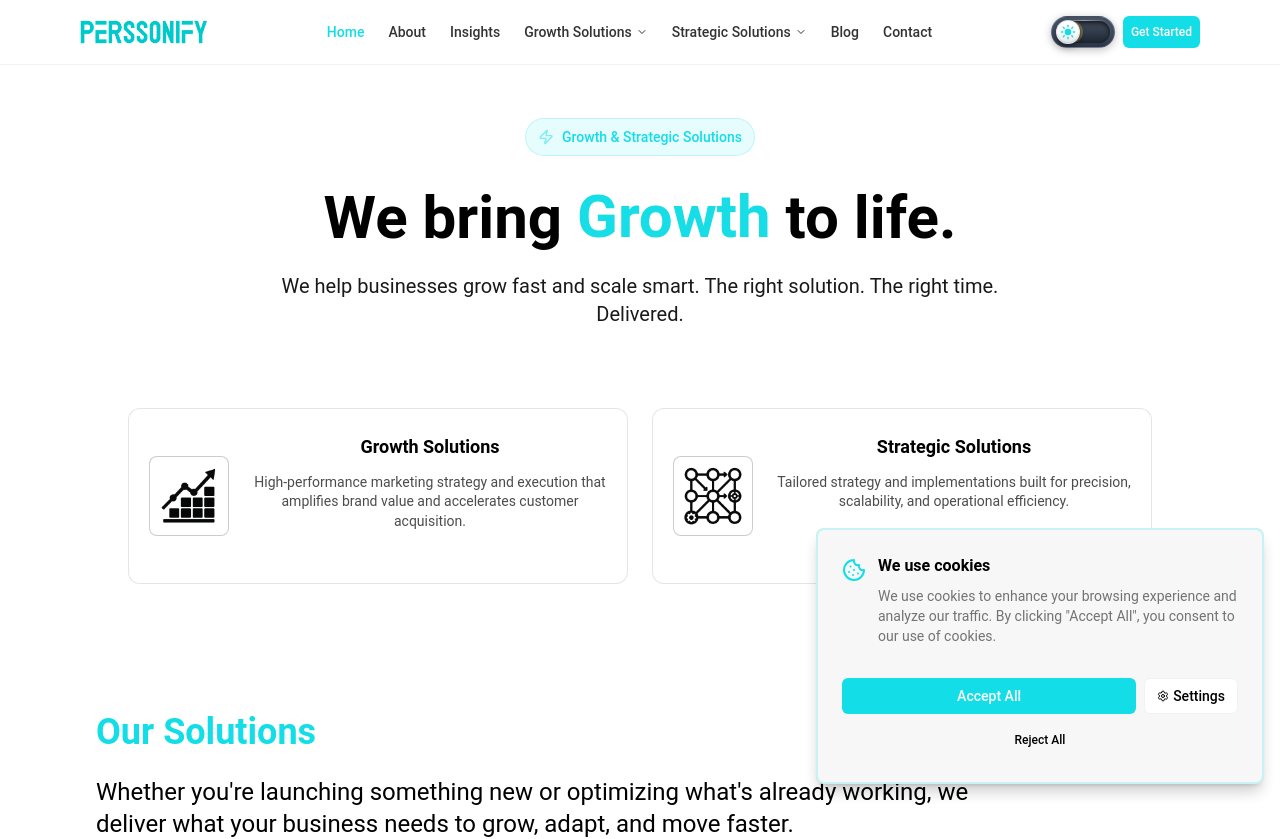
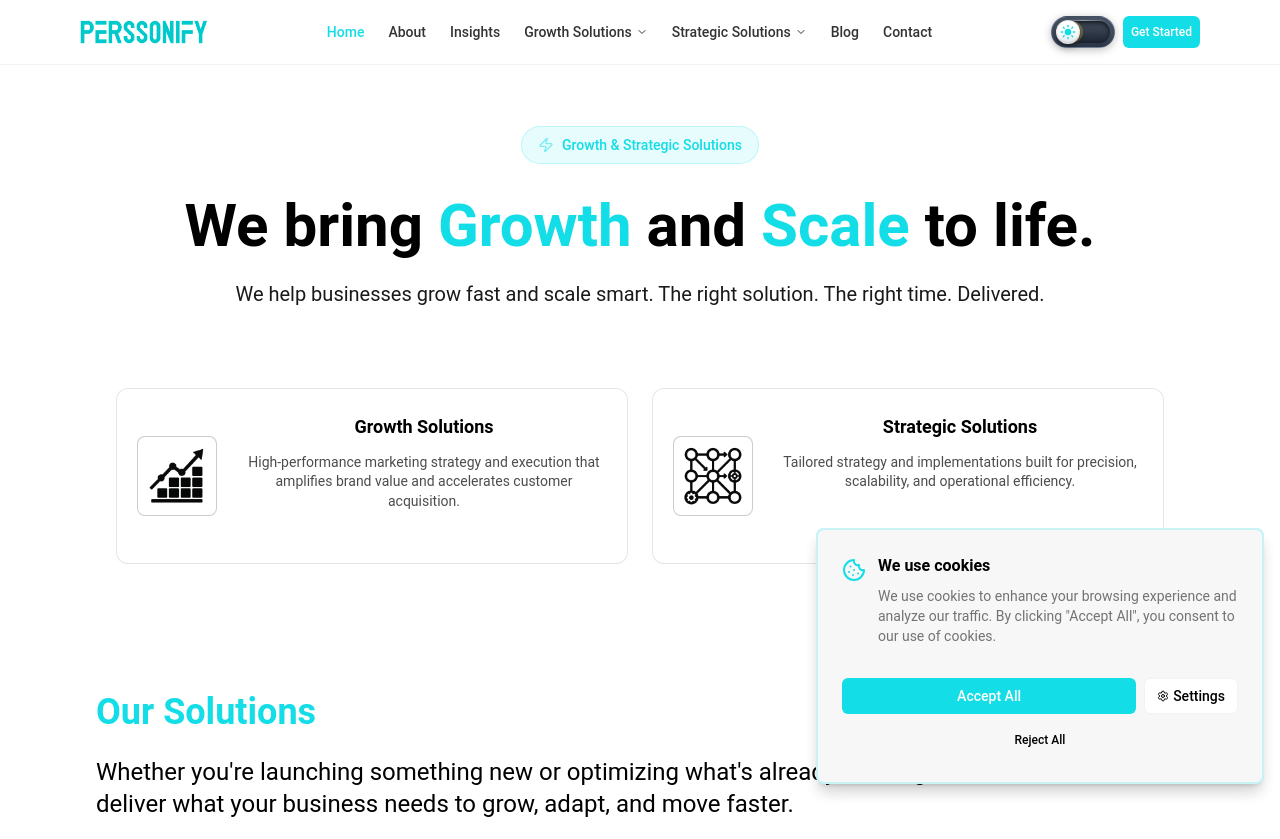
Before and after one commit to Deno-Code-2/perssonify, a React (Vite) app: page / in a window 1280 px wide. Shown: the top 839 px of the page. Built offline with nearby package versions, Linux system fonts and the light colour scheme.

Commit message:
Update Hero.tsx

```diff
--- a/src/components/sections/Hero.tsx
+++ b/src/components/sections/Hero.tsx
@@ -1,39 +1,40 @@
-
 import React from 'react';
 import { Link } from 'react-router-dom';
 import { Zap } from 'lucide-react';
 import { motion } from 'framer-motion';
 import InteractiveHoverCard from '../ui/interactive-hover-card';
-import TextRotate from '../ui/text-rotate';
 
 const Hero: React.FC = () => {
   return (
-    <section className="relative flex items-center justify-center overflow-hidden pt-8 pb-12 sm:pt-12 sm:pb-16">
+    <section className="relative flex items-center justify-center overflow-hidden pt-14 pb-16">
       <div className="container relative z-10">
-        <div className="max-w-5xl mx-auto flex flex-col items-center text-center">
+        <div className="max-w-6xl mx-auto flex flex-col items-center text-center">
           {/* Badge */}
           <motion.div
             initial={{ opacity: 0, scale: 0.8 }}
             animate={{ opacity: 1, scale: 1 }}
             transition={{ duration: 0.6, delay: 0.2 }}
-            className="inline-flex items-center px-3 py-2 rounded-full bg-primary/10 dark:bg-primary/20 border border-primary/20 dark:border-primary/30 text-primary dark:text-primary text-sm font-medium mb-6 sm:mb-8 backdrop-blur-sm"
+            className="inline-flex items-center px-4 py-2 rounded-full bg-primary/10 dark:bg-primary/20 border border-primary/20 dark:border-primary/30 text-primary dark:text-primary text-sm font-medium mb-8 backdrop-blur-sm"
           >
             <Zap className="w-4 h-4 mr-2 animate-pulse" />
             Growth & Strategic Solutions
           </motion.div>
 
-          {/* Main Headline with Text Rotation */}
+          {/* Main Headline - Adjusted for single line */}
           <motion.h1
             initial={{ opacity: 0, y: 20 }}
             animate={{ opacity: 1, y: 0 }}
             transition={{ duration: 0.8, delay: 0.3 }}
-            className="text-3xl sm:text-4xl md:text-5xl lg:text-6xl font-bold text-foreground mb-4 sm:mb-6 leading-tight text-center"
+            className="text-4xl sm:text-5xl md:text-6xl lg:text-6xl font-bold text-foreground mb-6 leading-tight text-center"
           >
             We bring{' '}
-            <TextRotate
-              words={['Growth', 'Scale']}
-              className="text-primary"
-            />
+            <span className="text-primary relative inline-block">
+              Growth
+            </span>
+            {' '}and{' '}
+            <span className="text-primary relative inline-block">
+              Scale
+            </span>
             {' '}to life.
           </motion.h1>
 
@@ -42,7 +43,7 @@ const Hero: React.FC = () => {
             initial={{ opacity: 0, y: 20 }}
             animate={{ opacity: 1, y: 0 }}
             transition={{ duration: 0.8, delay: 0.5 }}
-            className="text-sm sm:text-base md:text-lg lg:text-xl text-foreground/90 dark:text-foreground/80 mb-8 sm:mb-12 leading-relaxed max-w-3xl"
+            className="text-base sm:text-lg md:text-xl text-foreground/90 dark:text-foreground/80 mb-12 leading-relaxed"
           >
             We help businesses grow fast and scale smart. The right solution. The right time. Delivered.
           </motion.p>
@@ -52,9 +53,9 @@ const Hero: React.FC = () => {
             initial={{ opacity: 0, y: 20 }}
             animate={{ opacity: 1, y: 0 }}
             transition={{ duration: 0.8, delay: 0.7 }}
-            className="flex flex-col lg:flex-row gap-4 sm:gap-6 justify-center items-center w-full mt-4 sm:mt-8"
+            className="flex flex-col lg:flex-row gap-6 justify-center items-center w-full mt-8"
           >
-            <Link to="/growth-solutions" className="block w-full max-w-sm lg:max-w-lg">
+            <Link to="/growth-solutions" className="block w-full max-w-lg">
               <InteractiveHoverCard
                 imageUrl="/Icons/Growth Solutions.png"
                 heading="Growth Solutions"
@@ -62,7 +63,7 @@ const Hero: React.FC = () => {
               />
             </Link>
 
-            <Link to="/strategic-solutions" className="block w-full max-w-sm lg:max-w-lg">
+            <Link to="/strategic-solutions" className="block w-full max-w-lg">
               <InteractiveHoverCard
                 imageUrl="/Icons/Strategic Solutions.png"
                 heading="Strategic Solutions"
```
